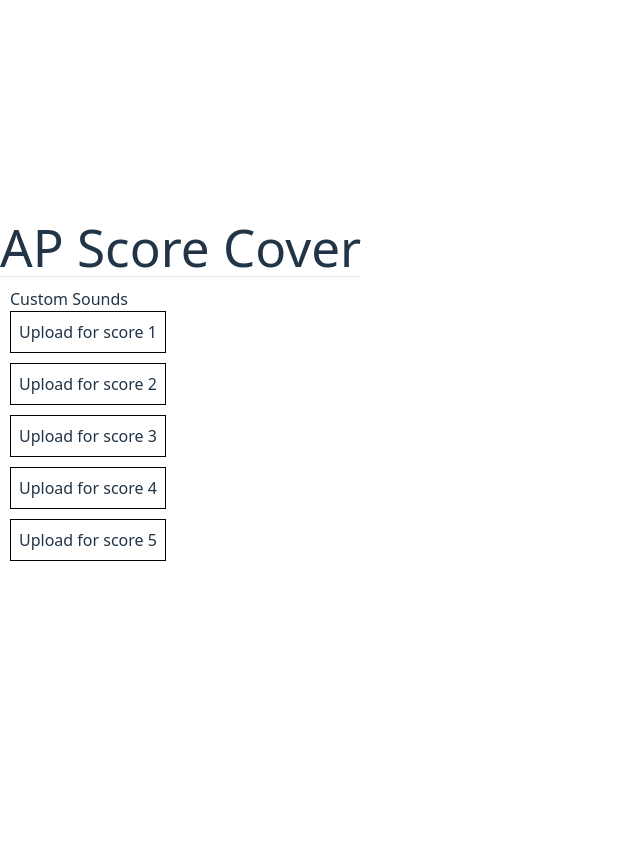
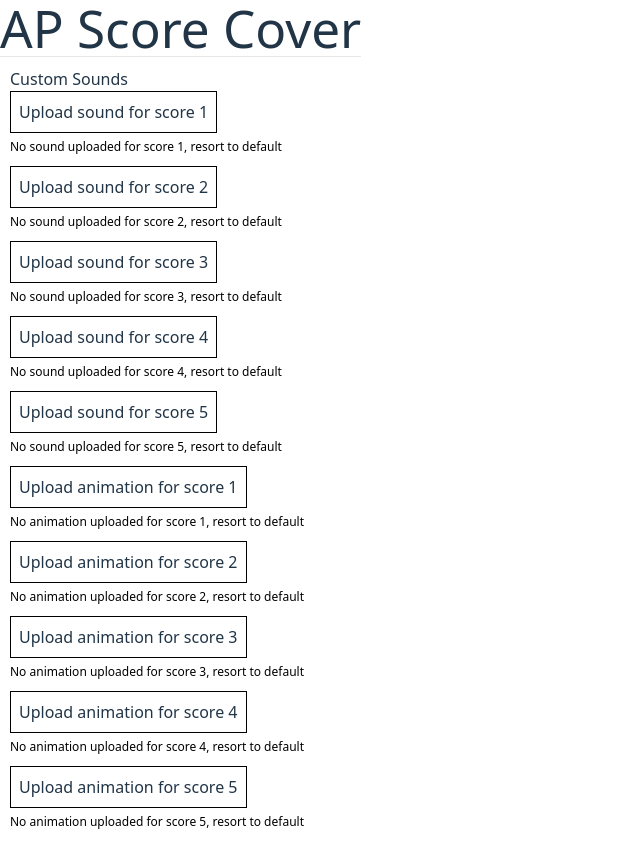
Before and after one commit to alaramartin/ap-score-cover, a React (Vite) app: page / in a window 1280 px wide. Shown: the whole page, without its empty margins (0-640 px from the left). Before the commit the page ends 800 px from the top, so only its background shows below. Built offline with nearby package versions, Linux system fonts and the light colour scheme; the HTML template or start-up script is replaced by a standard one.

Commit message:
added file uploads for animations. it's very not good practices (need to clean up repetition)

```diff
--- a/src/App.tsx
+++ b/src/App.tsx
@@ -24,13 +24,48 @@ function App() {
         });
     }, []);
 
-  const handleScoreUpload =
-    (score: number) => async (e: React.ChangeEvent<HTMLInputElement>) => {
+    // initialize with the state in chrome.storage. if nothing in chrome.storage, then null
+    const [animationFileUploads, setAnimationFileUpload] = useState<
+        Record<number, { fileName: string; base64: string } | null>
+    >({
+        1: null,
+        2: null,
+        3: null,
+        4: null,
+        5: null,
+    });
+    // run when component first mounts
+    useEffect(() => {
+        chrome.storage.local.get(["animationUploads"]).then((result) => {
+            if (result.animationUploads) {
+                setAnimationFileUpload(result.animationUploads);
+            }
+        });
+    }, []);
+
+    const handleFileUpload =
+        (score: number, inputType: string) =>
+        async (e: React.ChangeEvent<HTMLInputElement>) => {
             try {
+                let oldUploads;
+                let setFileUpload;
+                let chromeStorageKey;
+                if (inputType === "sound") {
+                    oldUploads = soundFileUploads;
+                    setFileUpload = setSoundFileUpload;
+                    chromeStorageKey = "soundUploads";
+                } else if (inputType === "animation") {
+                    oldUploads = animationFileUploads;
+                    setFileUpload = setAnimationFileUpload;
+                    chromeStorageKey = "animationUploads";
+                } else {
+                    throw new Error("unknown input type");
+                }
+
                 // get the inputted file
                 const file = e.target.files?.[0];
                 console.log(file);
-        // json stringify the audio file in base64
+                // json stringify the file in base64
                 if (file) {
                     const fileBase64 = await getBase64(file);
                     console.log(score);
@@ -41,17 +76,17 @@ function App() {
                     };
 
                     // save the state of the fileupload
-          const newState = { ...soundFileUploads, [score]: fileData };
-          setSoundFileUpload(newState);
+                    const newState = { ...oldUploads, [score]: fileData };
+                    setFileUpload(newState);
                     // save the state in chrome storage
                     await chrome.storage.local.set({
-            soundUploads: newState,
+                        [chromeStorageKey]: newState,
                     });
                 } else {
                     console.log("nothing uploaded");
                 }
             } catch (error) {
-        console.error("failed to save sound", error);
+                console.error("failed to save file", error);
             }
         };
 
@@ -84,12 +119,66 @@ function App() {
                 <h3>Custom Sounds</h3>
                 {scores.map((score) => (
                     <div key={score} style={{ marginBottom: "10px" }}>
-            <FileUpload onChange={handleScoreUpload(score)} score={score} />
+                        <FileUpload
+                            onChange={handleFileUpload(score, "sound")}
+                            score={score}
+                            inputType="sound"
+                        />
                         {soundFileUploads[score] && (
                             <div
-                style={{ color: "black", fontSize: "12px", marginTop: "5px" }}
+                                style={{
+                                    color: "black",
+                                    fontSize: "12px",
+                                    marginTop: "5px",
+                                }}
                             >
-                Sound uploaded: {soundFileUploads[score].fileName}
+                                Sound uploaded for score {score}:{" "}
+                                {soundFileUploads[score].fileName}
+                            </div>
+                        )}
+                        {!soundFileUploads[score] && (
+                            <div
+                                style={{
+                                    color: "black",
+                                    fontSize: "12px",
+                                    marginTop: "5px",
+                                }}
+                            >
+                                No sound uploaded for score {score}, resort to
+                                default
+                            </div>
+                        )}
+                    </div>
+                ))}
+                {scores.map((score) => (
+                    <div key={score} style={{ marginBottom: "10px" }}>
+                        <FileUpload
+                            onChange={handleFileUpload(score, "animation")}
+                            score={score}
+                            inputType="animation"
+                        />
+                        {animationFileUploads[score] && (
+                            <div
+                                style={{
+                                    color: "black",
+                                    fontSize: "12px",
+                                    marginTop: "5px",
+                                }}
+                            >
+                                Animation uploaded for score {score}:{" "}
+                                {animationFileUploads[score].fileName}
+                            </div>
+                        )}
+                        {!animationFileUploads[score] && (
+                            <div
+                                style={{
+                                    color: "black",
+                                    fontSize: "12px",
+                                    marginTop: "5px",
+                                }}
+                            >
+                                No animation uploaded for score {score}, resort
+                                to default
                             </div>
                         )}
                     </div>
--- a/src/blocker.ts
+++ b/src/blocker.ts
@@ -113,12 +113,11 @@ async function playSound(score: number) {
     }
 }
 
-/* todo: make animations customizable and also not take up the whole screen */
+/* todo: make animations customizable
+and also not take up the whole screen */
 function playAnimation(score: number) {
-    if (score == 5) {
-        const animation = document.createElement('img');
-        animation.src = chrome.runtime.getURL("default_animations/happyhappyhappy.gif");
-        animation.style.cssText = `
+    const animation = document.createElement('img');
+    animation.style.cssText = `
             position: fixed;
             top: 0;
             left: 0;
@@ -129,14 +128,18 @@ function playAnimation(score: number) {
             object-fit: cover;
             pointer-events: none;
         `;
-
-        // add to body
+    if (score == 5) {
+        animation.src = chrome.runtime.getURL("default_animations/happyhappyhappy.gif");
+    }
+    else {
+        animation.src = chrome.runtime.getURL("default_animations/sadcat.gif");
+    }
+    // add to body
         document.body.appendChild(animation);
         // remove after 3 seconds
         setTimeout(() => {
             if (animation.parentNode) {
                 animation.parentNode.removeChild(animation);
             }
-        }, 2000);
-    }
+        }, 3000);
 }
--- a/src/components/FileUpload.tsx
+++ b/src/components/FileUpload.tsx
@@ -3,13 +3,21 @@ import React from "react";
 interface Props {
     onChange: React.ChangeEventHandler<HTMLInputElement>;
     score: number;
+    inputType: "sound" | "animation";
 }
 
 // todo: override the way HTML default file inputs look (sob)
 /* note: hide the input, customize the label
 keep track of file name AND base64 string in state/chromestorage
 */
-function FileUpload({ onChange, score }: Props) {
+// todo: add remove button
+function FileUpload({ onChange, score, inputType }: Props) {
+    let acceptTypes: string;
+    if (inputType === "sound") {
+        acceptTypes = ".mp3,.wav,.ogg";
+    } else {
+        acceptTypes = ".gif";
+    }
     return (
         <>
             <label
@@ -20,10 +28,10 @@ function FileUpload({ onChange, score }: Props) {
                     cursor: "pointer",
                 }}
             >
-        Upload for score {score}
+                Upload {inputType} for score {score}
                 <input
                     type="file"
-          accept=".mp3,.wav,.ogg"
+                    accept={acceptTypes}
                     style={{ display: "none" }}
                     onChange={onChange}
                 />
```
Also changed, not shown: public/default_animations/sadcat.gif (added). Lines whose indentation alone changed are shown as unchanged.
